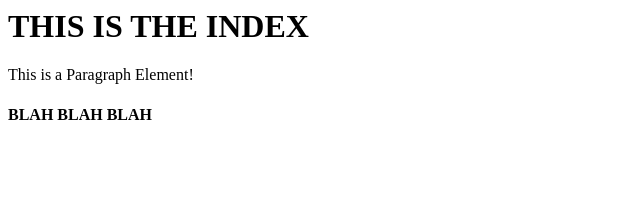
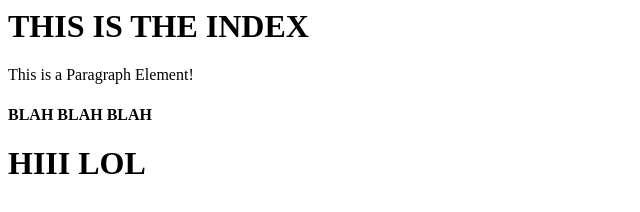
Before and after one commit to Colt/git_lesson, a plain HTML site: page index.html in a window 1280 px wide. Shown: the whole page, without its empty margins (0-640 px from the left). Drawn offline with Linux system fonts and the light colour scheme.

Commit message:
add h1 lol

```diff
--- a/index.html
+++ b/index.html
@@ -3,3 +3,5 @@
 <p>This is a Paragraph Element!</p>
 
 <h4>BLAH BLAH BLAH</h4>
+
+<h1>HIII LOL</h1>
```
